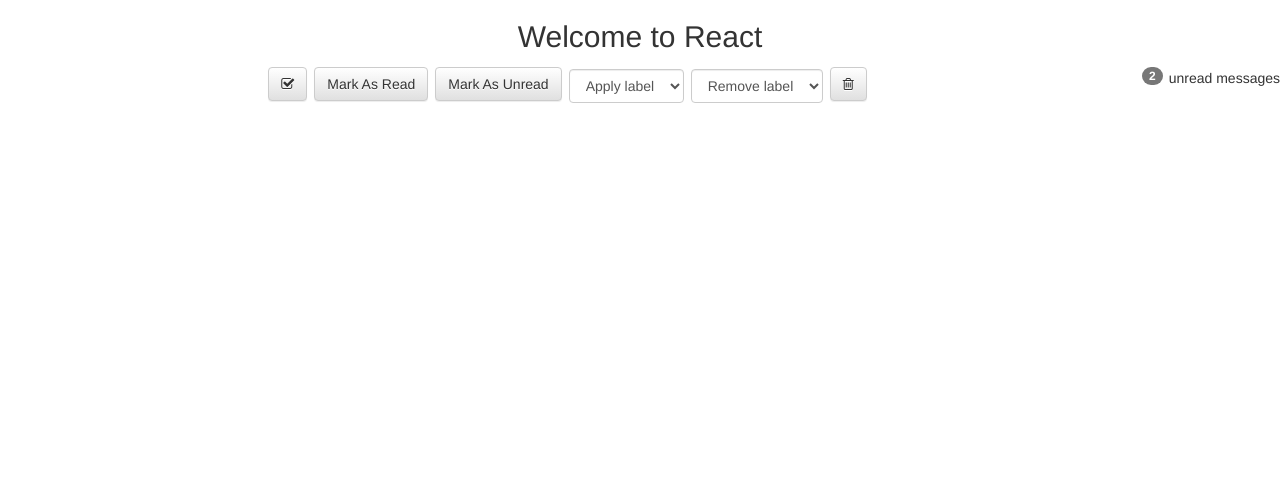
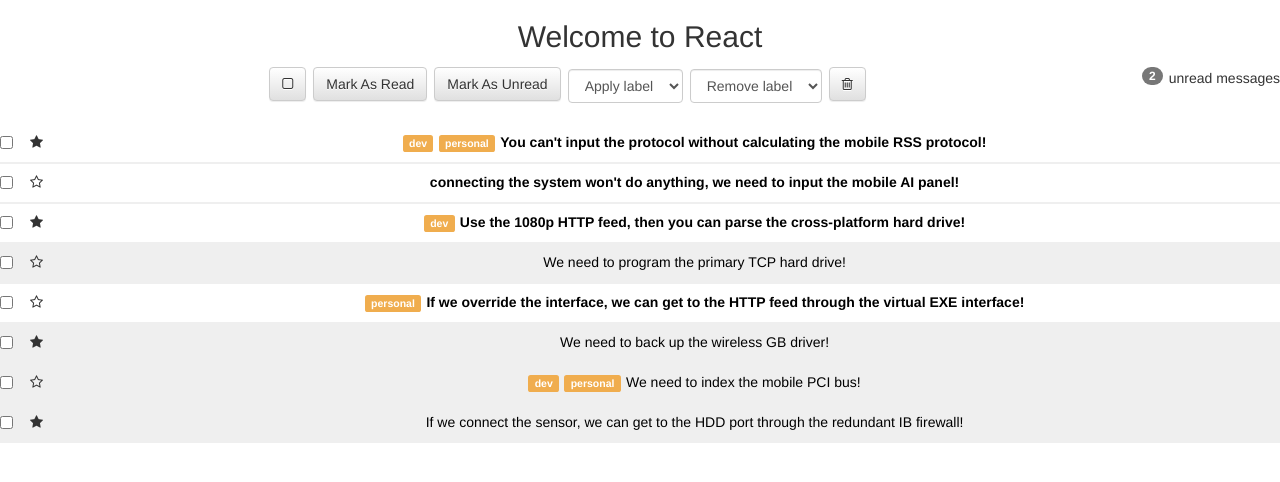
Before and after one commit to jhlindell/react-inbox, a React (Create React App) app: page / in a window 1280 px wide. Shown: the top 482 px of the page. Built offline with nearby package versions, Linux system fonts and the light colour scheme.

Commit message:
forgot to commit all day commit

```diff
--- a/src/App.js
+++ b/src/App.js
@@ -1,14 +1,186 @@
 import React, { Component } from 'react';
 import './App.css';
 import Toolbar from './components/toolbar.js';
+import MessageList from './components/messageList.js';
+
 
 class App extends Component {
+state = {
+    bulkStatus: 'fa fa-square-o',
+    messages: [
+    {
+      "id": 1,
+      "subject": "You can't input the protocol without calculating the mobile RSS protocol!",
+      "read": false,
+      "starred": true,
+      "labels": ["dev", "personal"],
+      "checked": false
+    },
+    {
+      "id": 2,
+      "subject": "connecting the system won't do anything, we need to input the mobile AI panel!",
+      "read": false,
+      "starred": false,
+      "selected": true,
+      "labels": [],
+      "checked": false
+    },
+    {
+      "id": 3,
+      "subject": "Use the 1080p HTTP feed, then you can parse the cross-platform hard drive!",
+      "read": false,
+      "starred": true,
+      "labels": ["dev"],
+      "checked": false
+    },
+    {
+      "id": 4,
+      "subject": "We need to program the primary TCP hard drive!",
+      "read": true,
+      "starred": false,
+      "selected": true,
+      "labels": [],
+      "checked": false
+    },
+    {
+      "id": 5,
+      "subject": "If we override the interface, we can get to the HTTP feed through the virtual EXE interface!",
+      "read": false,
+      "starred": false,
+      "labels": ["personal"],
+      "checked": false
+    },
+    {
+      "id": 6,
+      "subject": "We need to back up the wireless GB driver!",
+      "read": true,
+      "starred": true,
+      "labels": [],
+      "checked": false
+    },
+    {
+      "id": 7,
+      "subject": "We need to index the mobile PCI bus!",
+      "read": true,
+      "starred": false,
+      "labels": ["dev", "personal"],
+      "checked": false
+    },
+    {
+      "id": 8,
+      "subject": "If we connect the sensor, we can get to the HDD port through the redundant IB firewall!",
+      "read": true,
+      "starred": true,
+      "labels": [],
+      "checked": false
+    }
+  ]
+}
+
+  changeReadState = (message) => {
+    message.read = !message.read;
+    this.setState({messages:this.state.messages});
+  }
+
+  markRead = () => {
+    let messages = this.state.messages;
+    for(let i = 0; i < messages.length; i++){
+      if(messages[i].checked === true && messages[i].read === false){
+        this.changeReadState(messages[i]);
+      }
+    }
+  }
+
+  markUnread = () => {
+    let messages = this.state.messages;
+    for(let i = 0; i < messages.length; i++){
+      if(messages[i].checked === true && messages[i].read === true){
+        this.changeReadState(messages[i]);
+      }
+    }
+  }
+
+  onCheckChange = (event, message) => {
+    event.persist();
+    message.checked = !message.checked;
+    this.checkBulkStatus();
+    this.setState({messages:this.state.messages});
+  }
+
+  checkBulkStatus(){
+    let messages = this.state.messages;
+    let selectCount = 0;
+    for(let i = 0; i < messages.length; i++){
+      if(messages[i].checked === true){
+        selectCount++;
+      }
+    }
+    if(selectCount === 0){
+      this.setState({bulkStatus: 'fa fa-square-o'});
+    }
+    if(selectCount >0 && selectCount < messages.length){
+      this.setState({bulkStatus: 'fa fa-minus-square-o'});
+    }
+    if(selectCount === messages.length){
+      this.setState({bulkStatus: 'fa fa-check-square-o'});
+    }
+    this.setState({messages:this.state.messages});
+  }
+
+  onStarChange = (event, message) => {
+    event.persist();
+    message.starred = !message.starred;
+    this.setState({messages:this.state.messages});
+  }
+
+  bulkSelect = () => {
+    let messages = this.state.messages;
+    this.checkBulkStatus();
+    if(this.state.bulkStatus === 'fa fa-square-o' || this.state.bulkStatus === 'fa fa-minus-square-o'){
+      for(let j = 0; j< messages.length; j++) {
+        messages[j].checked = true;
+      }
+    } else {
+      for(let k = 0; k< messages.length; k++) {
+        messages[k].checked = false;
+      }
+    }
+    this.setState({messages:this.state.messages});
+  }
+
+  addLabel = (value) => {
+    let messages = this.state.messages;
+    for(let i = 0; i < messages.length; i++){
+      if(messages[i].checked === true && !messages[i].labels.includes(value)){
+        messages[i].labels.push(value);
+      }
+    }
+    this.setState({messages:this.state.messages});
+  }
+
+  removeLabel = (value) => {
+    let messages = this.state.messages;
+    for(let i = 0; i < messages.length; i++){
+      if(messages[i].checked === true && messages[i].labels.includes(value)){
+        messages[i].labels.splice(messages[i].labels.indexOf(value),1);
+      }
+    }
+    this.setState({messages:this.state.messages});
+  }
+
   render() {
     return (
       <div className="App">
           <h2>Welcome to React</h2>
-          <Toolbar />
+          <Toolbar markRead={this.markRead}
+          markUnread={this.markUnread}
+          bulkSelect={this.bulkSelect}
+          bulkStatus={this.state.bulkStatus}
+          addLabel={this.addLabel}
+          removeLabel={this.removeLabel}/>
 
+          <MessageList messages={this.state.messages} changeReadState={this.changeReadState} onCheckChange={this.onCheckChange}
+          onStarChange={this.onStarChange}/>
       </div>
     );
   }
--- a/src/components/message.js
+++ b/src/components/message.js
@@ -5,20 +5,22 @@
 
   render() {
     return (
-      <div className="row message read">
+      <div className={`row message ${this.props.message.read ?'read': 'unread'} ${this.props.message.checked ? 'selected': ''}`}>
         <div className="col-xs-1">
           <div className="row">
             <div className="col-xs-2">
-              <input type="checkbox" />
+              <input type="checkbox" checked={this.props.message.checked} onChange={(e) => { this.props.onCheckChange(e, this.props.message)}}/>
             </div>
             <div className="col-xs-2">
-              <i className="star fa fa-star-o"></i>
+              <i className={`star fa ${this.props.message.starred ?'fa-star' :'fa-star-o'}`} onClick={(e) => {
+                this.props.onStarChange(e, this.props.message)}}></i>
             </div>
           </div>
         </div>
         <div className="col-xs-11">
-          <a href="#">
-            Here is some message text that has a bunch of stuff
+          {this.props.message.labels.map((label, index) => <span className="label label-warning" key={index}>{label}</span>)}
+          <a onClick={() => {this.props.changeReadState(this.props.message); }}>
+            {this.props.message.subject}
           </a>
         </div>
       </div>
@@ -26,4 +28,6 @@
   }
 }
 
+
+
 export default Message;
--- a/src/components/messageList.js
+++ b/src/components/messageList.js
@@ -1,10 +1,16 @@
 import React from "react";
+import Message from "./message.js"
 
 class MessageList extends React.Component {
 
+
   render(){
     return (
-
+      <div className="messageList">
+        <div>
+          { this.props.messages.map(message => <Message key={ message.id } message = {message} changeReadState={this.props.changeReadState} onCheckChange={this.props.onCheckChange} onStarChange={this.props.onStarChange}/>)}
+        </div>
+      </div>
     )
   }
 }
--- a/src/components/toolbar.js
+++ b/src/components/toolbar.js
@@ -11,26 +11,26 @@
             unread messages
           </p>
 
-          <button className="btn btn-default">
-            <i className="fa fa-check-square-o"></i>
+          <button className="btn btn-default" onClick={this.props.bulkSelect}>
+            <i className={this.props.bulkStatus}></i>
           </button>
 
-          <button className="btn btn-default">
+          <button className="btn btn-default" onClick={this.props.markRead}>
             Mark As Read
           </button>
 
-          <button className="btn btn-default">
+          <button className="btn btn-default" onClick={this.props.markUnread}>
             Mark As Unread
           </button>
 
-          <select className="form-control label-select">
+          <select className="form-control label-select" onChange={(e) => {this.props.addLabel(e.target.value)}}>
             <option>Apply label</option>
             <option value="dev">dev</option>
             <option value="personal">personal</option>
             <option value="gschool">gschool</option>
           </select>
 
-          <select className="form-control label-select">
+          <select className="form-control label-select" onChange={(e) => {this.props.removeLabel(e.target.value)}}>
             <option>Remove label</option>
             <option value="dev">dev</option>
             <option value="personal">personal</option>
```
